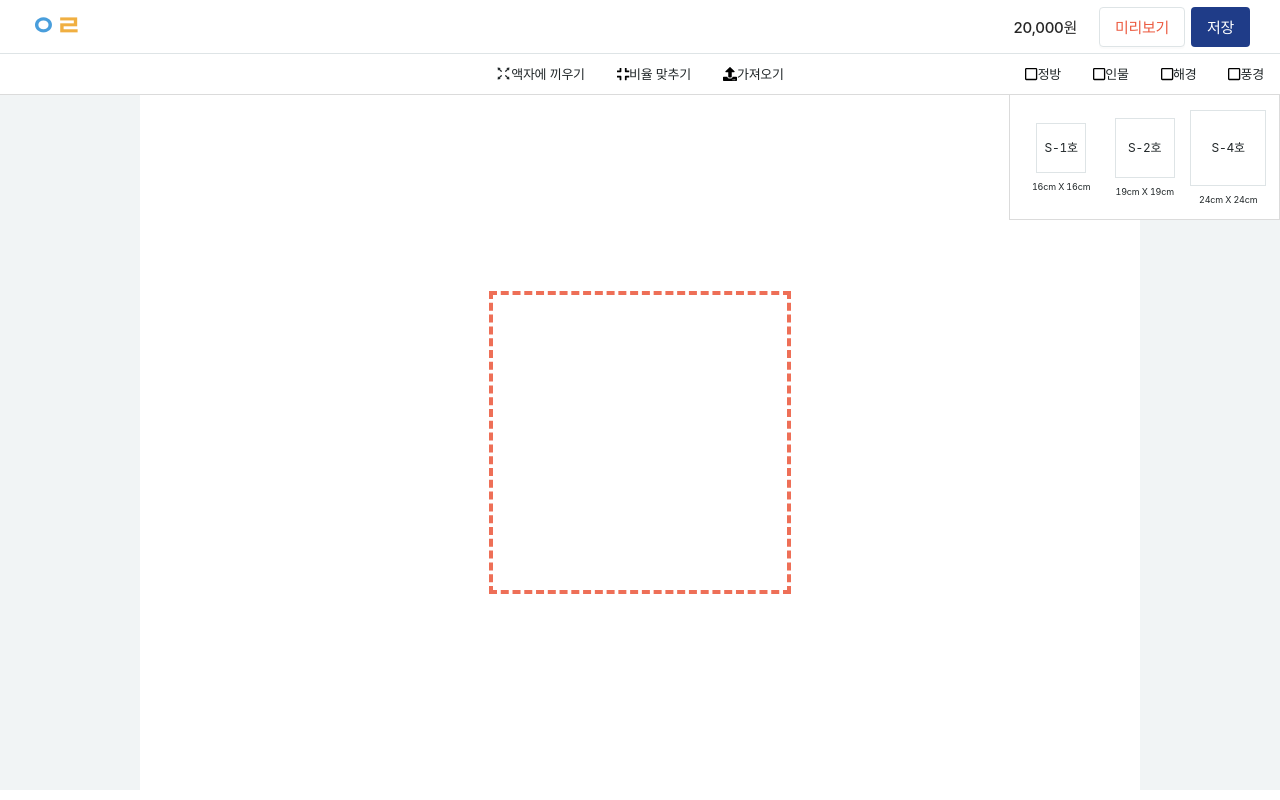
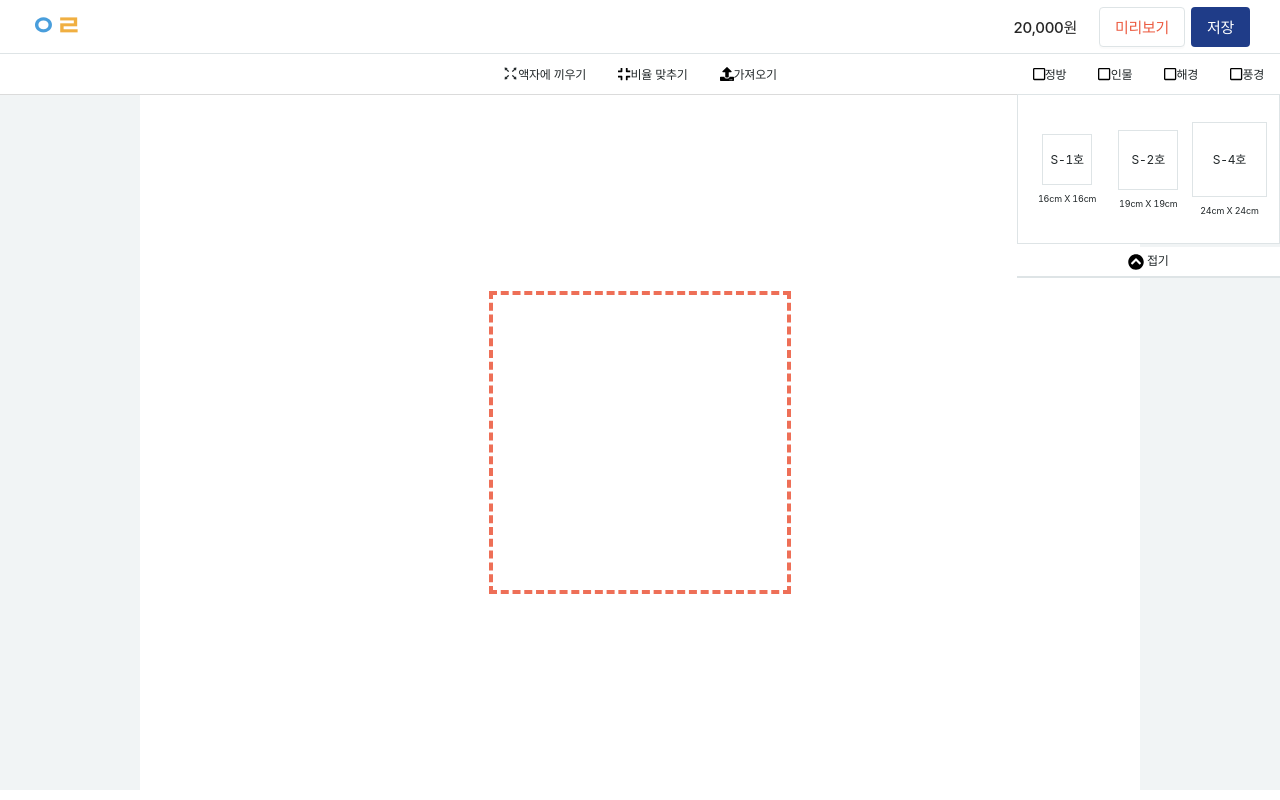
Before and after one commit to mecanvas/early-front, a Next.js app: page /tool/single in a window 1280 px wide. Built offline with nearby package versions, Linux system fonts and the light colour scheme; a web font is replaced by a local one.

Commit message:
액자 리스트 숨기기, 펼치기애니메이션 추가

```diff
--- a/src/components/tool/single/SingleTool.tsx
+++ b/src/components/tool/single/SingleTool.tsx
@@ -9,7 +9,7 @@ import axios from 'axios';
 import { useProgress } from 'src/hooks/useProgress';
 import Loading from 'src/components/common/Loading';
 import Upload, { RcFile } from 'antd/lib/upload';
-import { faCompress, faUpload } from '@fortawesome/free-solid-svg-icons';
+import { faChevronCircleDown, faChevronCircleUp, faCompress, faUpload } from '@fortawesome/free-solid-svg-icons';
 import { css } from '@emotion/react';
 import SingleImgSizeController from 'src/components/tool/single/SingleImgSizeController';
 import { useGlobalState } from 'src/hooks';
@@ -229,17 +229,33 @@ const SingleFrameListHeader = styled.div`
   display: flex;
   flex-direction: column;
   right: 0;
-  background-color: ${({ theme }) => theme.color.white};
+  border-bottom: 1px solid ${({ theme }) => theme.color.gray300};
   top: 54px;
 `;
 
-const SingleFrameListGrid = styled.div`
+const SingleFrameListGrid = styled.div<{
+  maxHeight: string;
+  height: string;
+  overflow: string;
+  padding: string;
+}>`
+  /* 스크롤 제거 */
+  -ms-overflow-style: none; /* IE and Edge */
+  scrollbar-width: none; /* Firefox */
+  &::-webkit-scrollbar {
+    display: none; /* Chrome, Safari, Opera*/
+  }
+
   display: flex;
-  border: 1px solid #dbdbdb;
+  border: 1px solid ${({ theme }) => theme.color.gray300};
   justify-content: center;
   align-items: center;
-  padding: 0.6em;
-
+  padding: ${({ padding }) => padding};
+  max-height: ${({ maxHeight }) => maxHeight};
+  height: ${({ height }) => height};
+  overflow: ${({ overflow }) => overflow};
+  background-color: ${({ theme }) => theme.color.white};
+  transition: all 500ms ease-in-out;
   div {
     flex: 1;
     text-align: center;
@@ -259,11 +275,62 @@ const SingleFrameList = styled.div<{ width: string; height: string }>`
   border: 1px solid ${({ theme }) => theme.color.gray300};
 `;
 
+const FrameListGridHideButton = styled.div`
+  background-color: ${({ theme }) => theme.color.white};
+  cursor: pointer;
+  padding: 0.4em 0;
+  border-bottom: 1px solid ${({ theme }) => theme.color.gray300};
+  width: 100%;
+  margin-top: 0.2em;
+  display: flex;
+  justify-content: center;
+  align-items: center;
+  height: 100%;
+
+  small {
+    margin-left: 3px;
+    margin-bottom: 1px;
+  }
+  svg {
+    margin-top: 1px;
+    font-size: 16px;
+  }
+`;
+
 const SingleTool = () => {
   const singleWrapperRef = useRef<HTMLDivElement>(null);
   const singleSelectedFrameRef = useRef<HTMLDivElement>(null);
   const ImageCanvasRef = useRef<HTMLCanvasElement>(null);
   const [controllerNode, setControllerNode] = useState<HTMLDivElement | null>(null);
+  const [isHideFrameList, setIsHideFrameList] = useState(false);
+  const [frameListAnimation, setFrameListAnimation] = useState({
+    maxHeight: '150px',
+    overflow: 'auto',
+    height: '150px',
+    padding: '0.6em',
+  });
+
+  const handleHideFrameList = useCallback(() => {
+    if (!isHideFrameList) {
+      setFrameListAnimation((prev) => ({
+        ...prev,
+        maxHeight: '0px',
+        height: '0px',
+        overflow: 'hidden',
+        padding: '0em',
+      }));
+    } else {
+      setFrameListAnimation((prev) => ({
+        ...prev,
+        maxHeight: '150px',
+        height: '150px',
+        overflow: 'auto',
+        padding: '0.6em',
+      }));
+    }
+
+    setIsHideFrameList((prev) => !prev);
+  }, [isHideFrameList]);
 
   const controllerRef = useCallback((node: HTMLDivElement | null) => {
     if (!node) return;
@@ -571,7 +638,8 @@ const SingleTool = () => {
             <small>풍경</small>
           </Button>
         </div>
-        <SingleFrameListGrid>
+
+        <SingleFrameListGrid {...frameListAnimation}>
           {frameList.map((lst, index) => (
             <div
               key={index}
@@ -587,6 +655,11 @@ const SingleTool = () => {
             </div>
           ))}
         </SingleFrameListGrid>
+
+        <FrameListGridHideButton onClick={handleHideFrameList}>
+          <FontAwesomeIcon icon={isHideFrameList ? faChevronCircleDown : faChevronCircleUp} />{' '}
+          <small>{isHideFrameList ? '펼치기' : '접기'}</small>
+        </FrameListGridHideButton>
       </SingleFrameListHeader>
 
       {/* 본격적인 툴  */}
--- a/src/style/_font.less
+++ b/src/style/_font.less
@@ -84,7 +84,7 @@ b {
 }
 
 small {
-  font-size: 13px;
+  font-size: 12px;
   line-height: 1em;
 }
 
```
